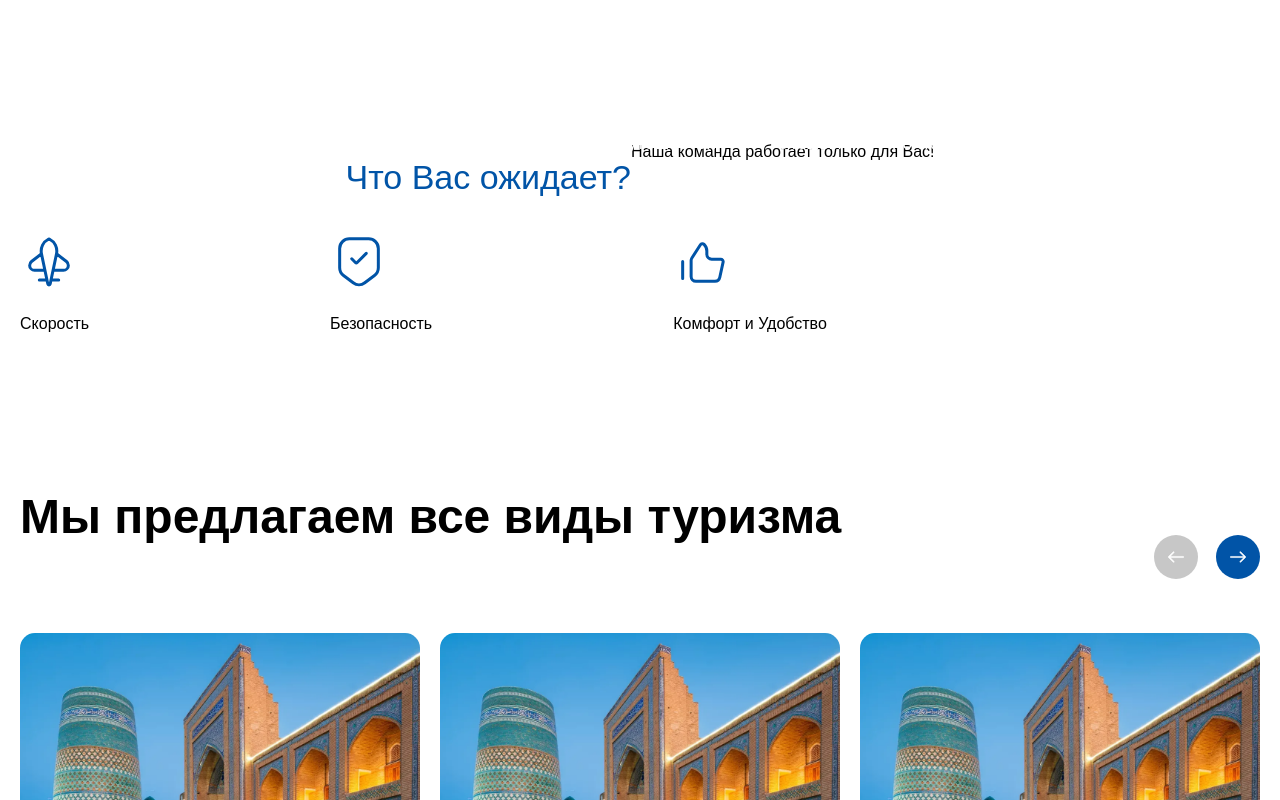
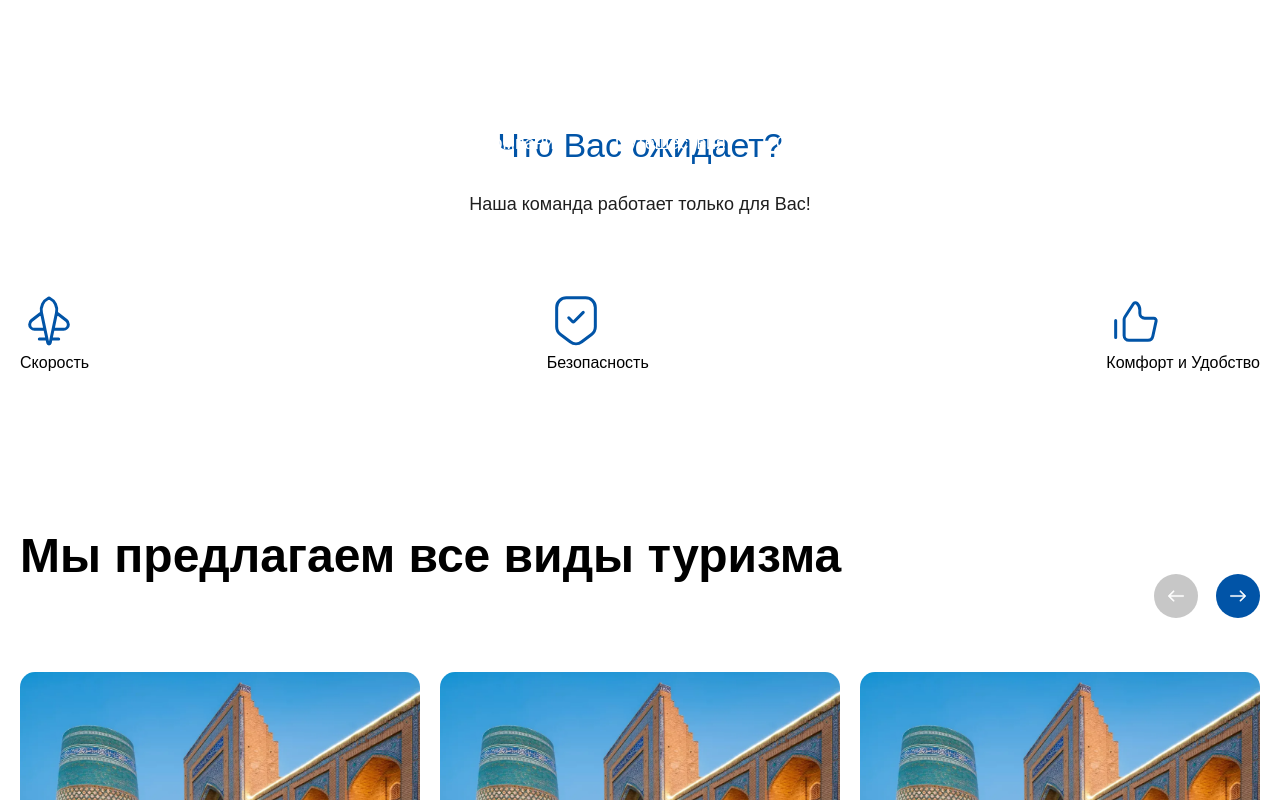
Before and after one commit to definem/STORK_TOUR, a React (Vite) app: page /contact in a window 1280 px wide. Shown: the top 800 px of the page. Built offline with nearby package versions, Linux system fonts and the light colour scheme.

Commit message:
added some updates

```diff
--- a/src/pages/Contact/contact.jsx
+++ b/src/pages/Contact/contact.jsx
@@ -19,26 +19,30 @@ const Contact = () => {
   return (
     <>
       <div className="container">
-        <div className="items-center mt-[120px] justify-center flex">
-          <h1 className="text-[34px] text-[#0154A7]">Что Вас ожидает?</h1>
-          <p className="mt-[20px] mb-[70px]">
+        <div className="mt-[120px]">
+          <h1 className="text-center text-[34px] text-[#0154A7]">
+            Что Вас ожидает?
+          </h1>
+          <p className="text-center text-[18px] text-[#1E1E1E] mt-[20px]">
             Наша команда работает только для Вас!
           </p>
         </div>
-        <div className="flex gap-[241px] ">
-          <div className="items-center justify-between">
-            <img src={Speed} alt="Speed icon" />
-            <p className="mt-[20px]">Скорость</p>
+
+        <div className="flex items-center justify-between mt-[75px]">
+          <div className="">
+            <img className="" src={Speed} alt="Speed icon" />
+            <p className="">Скорость</p>
           </div>
-          <div className="items-center justify-between">
+          <div className="">
             <img src={Privacy} alt="Privacy icon" />
-            <p className="mt-[20px]">Безопасность</p>
+            <p className="">Безопасность</p>
           </div>
-          <div className="items-center justify-between">
+          <div className="">
             <img src={Like} alt="Like icon" />
-            <p className="mt-[20px]">Комфорт и Удобство</p>
+            <p className="">Комфорт и Удобство</p>
           </div>
         </div>
+
         <div className="mb-[110px] mt-[145px]">
           <div className="flex items-center justify-between">
             <h1 className="mb-[80px] text-[48px] font-semibold">
@@ -93,10 +97,18 @@ const Contact = () => {
           </ul>
           <ul>
             <li className="pb-[12px] text-[18px] font-semibold">Главная</li>
-            <li className="text-[18px] mt-[15px] hoverMee hover:text-[#0154A7]">О компании</li>
-            <li className="text-[18px] mt-[15px] hoverMee hover:text-[#0154A7]">Путешествия</li>
-            <li className="text-[18px] mt-[15px] hoverMee hover:text-[#0154A7]">Отзывы</li>
-            <li className="text-[18px] mt-[15px] hoverMee hover:text-[#0154A7]">Контакты</li>
+            <li className="text-[18px] mt-[15px] hoverMee hover:text-[#0154A7]">
+              О компании
+            </li>
+            <li className="text-[18px] mt-[15px] hoverMee hover:text-[#0154A7]">
+              Путешествия
+            </li>
+            <li className="text-[18px] mt-[15px] hoverMee hover:text-[#0154A7]">
+              Отзывы
+            </li>
+            <li className="text-[18px] mt-[15px] hoverMee hover:text-[#0154A7]">
+              Контакты
+            </li>
           </ul>
           <ul>
             <li className="pb-[12px] text-[18px] font-semibold">
@@ -131,10 +143,10 @@ const Contact = () => {
               Социальные сети
             </li>
             <div className="flex gap-[10px]">
-              <img src={Twitter} alt="" title="Twitter"/>
-              <img src={Facebook} alt="" title="Facebook"/>
-              <img src={YouTube} alt="" title="YouTube"/>
-              <img src={Instagram} alt="" title="Instagram"/>
+              <img src={Twitter} alt="" title="Twitter" />
+              <img src={Facebook} alt="" title="Facebook" />
+              <img src={YouTube} alt="" title="YouTube" />
+              <img src={Instagram} alt="" title="Instagram" />
             </div>
           </ul>
         </div>
```
